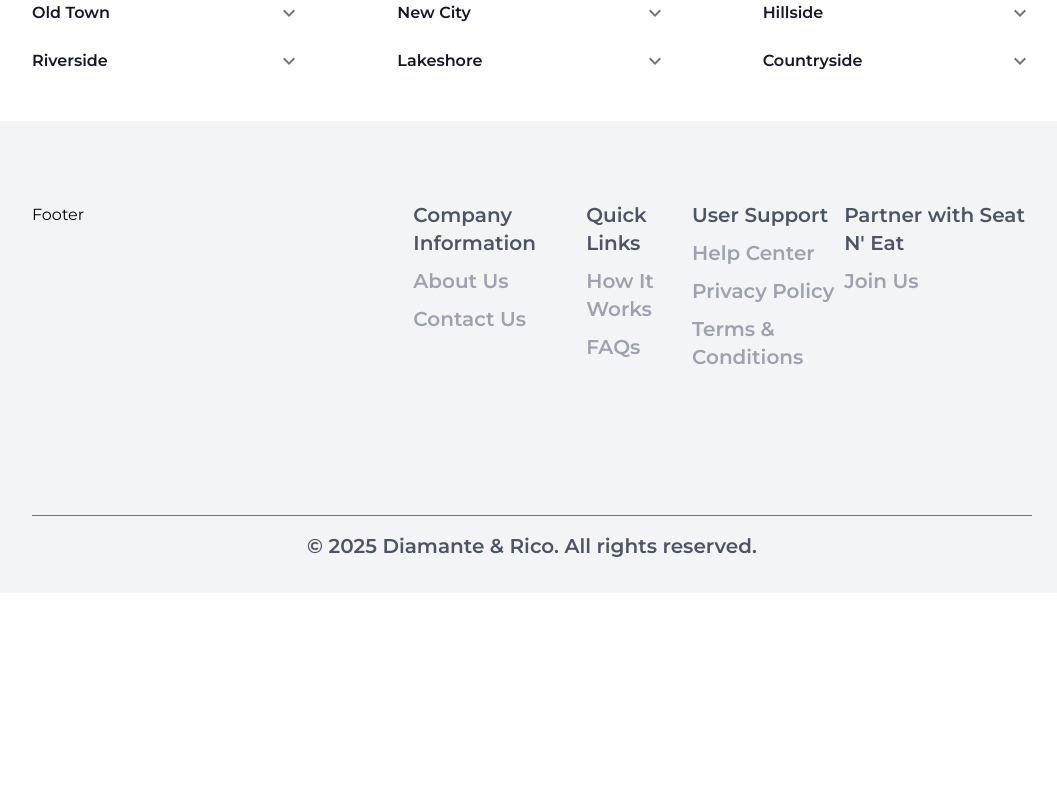
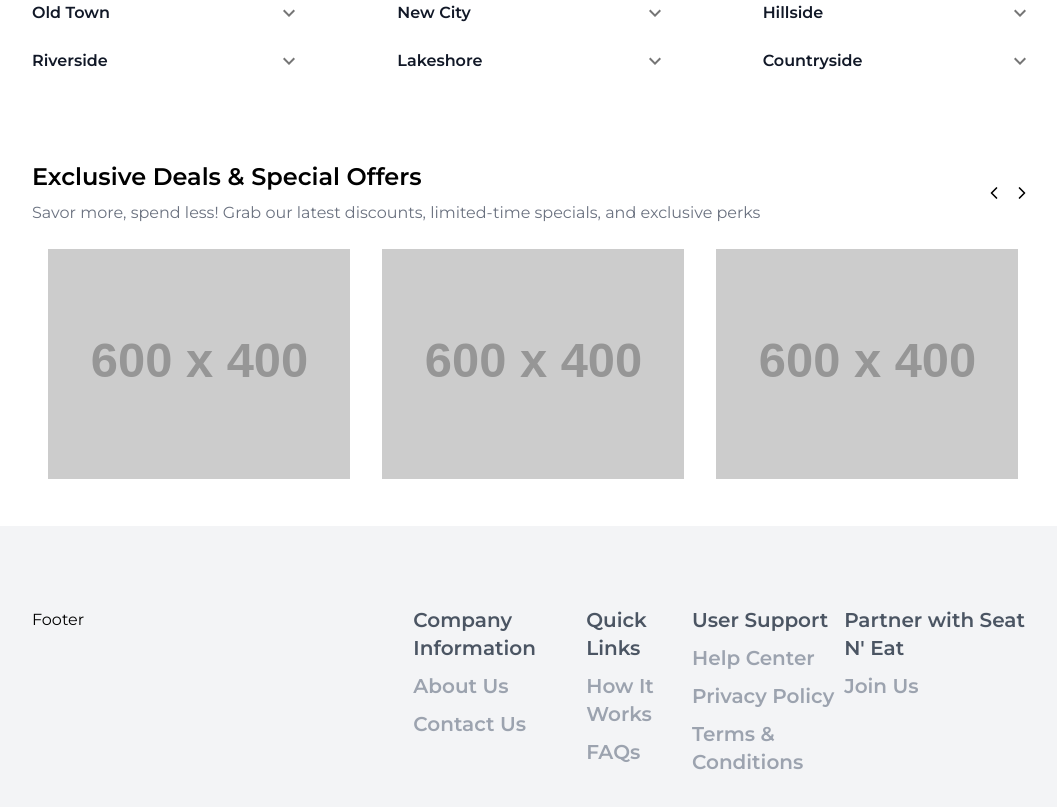
Before and after one commit to jewelldmnt/SeatNEat, a React (Vite) app in the folder frontend/: page /home in a window 1280 px wide. Shown: the part 1060-1867 px from the top of the page, without its empty margins (108-1165 px from the left). Before the commit the page ends 1653 px from the top, so only its background shows below. Built offline with nearby package versions, Linux system fonts and the light colour scheme.

Commit message:
feat: added deals

```diff
--- /dev/null
+++ b/frontend/src/components/Layout/Home/Deals.jsx
@@ -0,0 +1,107 @@
+import React, { useRef } from "react";
+import Slider from "react-slick";
+import "slick-carousel/slick/slick.css";
+import "slick-carousel/slick/slick-theme.css";
+import { ChevronLeft, ChevronRight, Star } from "lucide-react";
+
+const deals = [
+  {
+    id: 1,
+    name: "Placeholder",
+    image: "https://placehold.co/600x400",
+  },
+  {
+    id: 2,
+    name: "Placeholder",
+    image: "https://placehold.co/600x400",
+  },
+  {
+    id: 3,
+    name: "Placeholder",
+    image: "https://placehold.co/600x400",
+  },
+  {
+    id: 4,
+    name: "Placeholder",
+    image: "https://placehold.co/600x400",
+  },
+  {
+    id: 5,
+    name: "Placeholder",
+    image: "https://placehold.co/600x400",
+  },
+  {
+    id: 6,
+    name: "Placeholder",
+    image: "https://placehold.co/600x400",
+  },
+];
+
+const Deals = () => {
+  const sliderRef = useRef(null);
+
+  const settings = {
+    dots: false,
+    infinite: true,
+    speed: 500,
+    slidesToShow: 3,
+    slidesToScroll: 1,
+    responsive: [
+      {
+        breakpoint: 768,
+        settings: {
+          slidesToShow: 1,
+        },
+      },
+    ],
+  };
+
+  return (
+    <section className="container py-10 min-h-auto">
+      <div className="flex justify-between items-center">
+        <div>
+          <h2 className="text-2xl font-semibold">
+            Exclusive Deals & Special Offers
+          </h2>
+          <span className="mt-2 text-neutral-500 block">
+            Savor more, spend less! Grab our latest discounts, limited-time
+            specials, and exclusive perks
+          </span>
+        </div>
+        {/* Navigation Buttons */}
+        <div className="flex gap-2">
+          <button
+            onClick={() => sliderRef.current.slickPrev()}
+            className="rounded-full hover:text-neutral-400"
+          >
+            <ChevronLeft size={20} />
+          </button>
+          <button
+            onClick={() => sliderRef.current.slickNext()}
+            className="rounded-full hover:text-neutral-400"
+          >
+            <ChevronRight size={20} />
+          </button>
+        </div>
+      </div>
+
+      {/* Carousel */}
+      <Slider ref={sliderRef} {...settings} className="mt-6">
+        {deals.map((deal) => (
+          <div
+            key={deal.id}
+            className="w-[32.5rem] h-[14.375rem] px-4 flex justify-center items-center overflow-hidden"
+          >
+            <img
+              src={deal.image}
+              alt={deal.name}
+              className="w-full h-full object-cover"
+            />
+          </div>
+        ))}
+      </Slider>
+    </section>
+  );
+};
+
+export default Deals;
--- a/frontend/src/pages/Home.jsx
+++ b/frontend/src/pages/Home.jsx
@@ -2,6 +2,7 @@ import React from 'react'
 import Cusine from '../components/Layout/Home/Cusine'
 import Popular from '../components/Layout/Home/Popular'
 import Location from '../components/Layout/Home/Location'
+import Deals from '../components/Layout/Home/Deals'
 
 const Home = () => {
   return (
@@ -9,6 +10,7 @@ const Home = () => {
         <Cusine />
         <Popular />
         <Location />
+        <Deals />
     </div>
   )
 }
```
